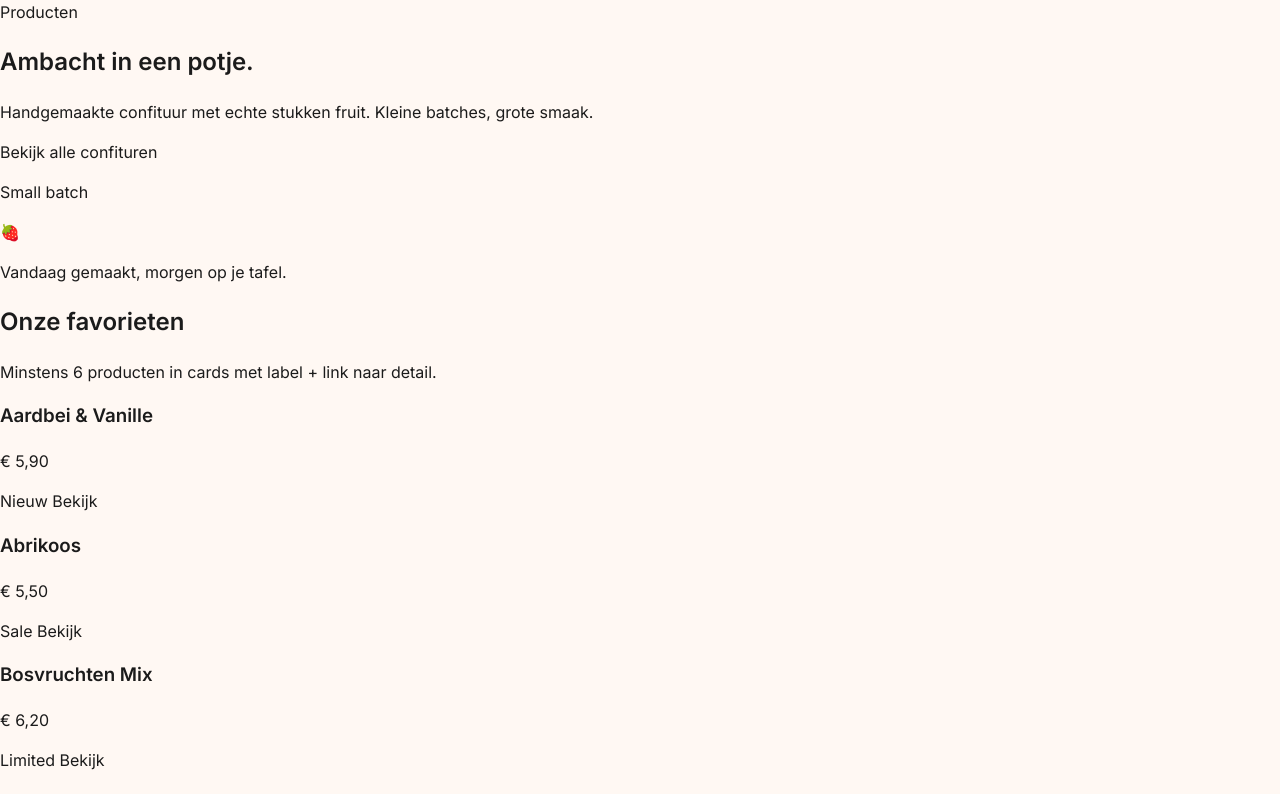
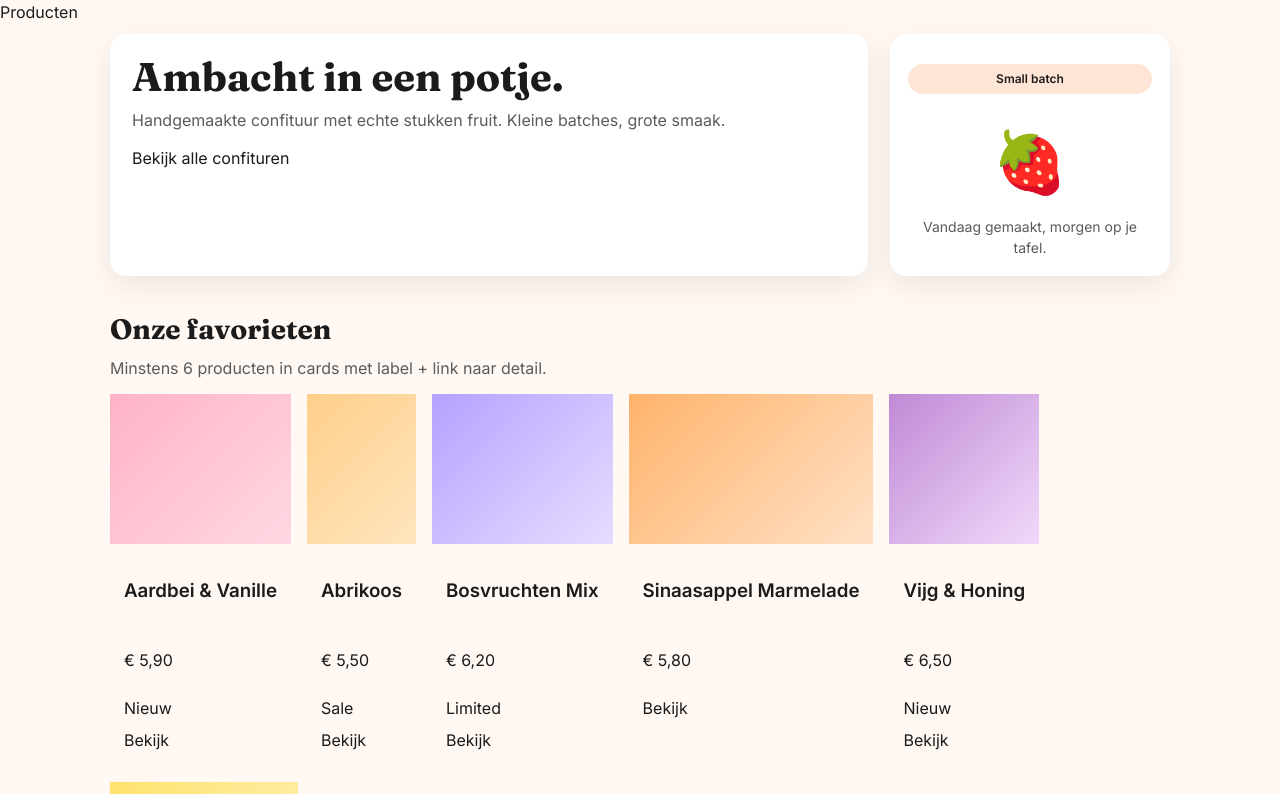
Before and after one commit to assjhr/ExamenProjectSW, a plain HTML site: page index.html in a window 1280 px wide. Shown: the top 794 px of the page. Drawn offline with Linux system fonts and the light colour scheme.

Commit message:
html van voorpagina werd afgerond en bezig met de css

```diff
--- a/css/main.css
+++ b/css/main.css
@@ -25,3 +25,133 @@ body{
 
 a{ color: inherit; text-decoration: none; }
 a:hover{ text-decoration: underline; }
+
+.site-header{
+  max-width: var(--max);
+  margin: 0 auto;
+  padding: 18px 20px;
+  display: flex;
+  justify-content: space-between;
+  align-items: center;
+}
+
+.logo{
+  font-family: var(--font-title);
+  font-weight: 700;
+  font-size: 20px;
+  letter-spacing: 0.2px;
+}
+
+.hero{
+  max-width: var(--max);
+  margin: 0 auto;
+  padding: 10px 20px 22px;
+  display: flex;
+  gap: 22px;
+  align-items: stretch;
+}
+
+.hero__text{
+  flex: 1;
+  background: var(--surface);
+  border-radius: var(--radius);
+  box-shadow: var(--shadow);
+  padding: 22px;
+}
+
+.hero__text h1{
+  font-family: var(--font-title);
+  font-size: 40px;
+  line-height: 1.05;
+  margin: 0 0 10px;
+}
+
+.hero__text p{
+  margin: 0 0 14px;
+  color: var(--muted);
+}
+
+.hero__card{
+  width: 280px;
+  background: #fff;
+  border-radius: var(--radius);
+  box-shadow: var(--shadow);
+  padding: 18px;
+  display: flex;
+  flex-direction: column;
+  justify-content: space-between;
+  text-align: center;
+}
+
+.hero__badge{
+  display: inline-block;
+  font-weight: 600;
+  font-size: 12px;
+  padding: 6px 10px;
+  border-radius: 999px;
+  background: #ffe5d6;
+}
+
+.hero__big{
+  font-size: 60px;
+  margin: 10px 0;
+}
+
+.hero__small{
+  margin: 0;
+  color: var(--muted);
+  font-size: 14px;
+}
+
+.section{
+  max-width: var(--max);
+  margin: 0 auto;
+  padding: 10px 20px 26px;
+}
+
+.section__title h2{
+  font-family: var(--font-title);
+  margin: 0 0 6px;
+  font-size: 28px;
+}
+
+.section__title p{
+  margin: 0 0 14px;
+  color: var(--muted);
+}
+
+.product-grid{
+  display: flex;
+  flex-wrap: wrap;
+  gap: var(--gap);
+}
+
+card{
+  width: 250px;
+  background: var(--surface);
+  border-radius: var(--radius);
+  box-shadow: var(--shadow);
+  overflow: hidden;
+  display: flex;
+  flex-direction: column;
+}
+
+
+.card__media{
+  height: 150px;
+  background: linear-gradient(135deg, #ffb3c7, #ffd7e2);
+}
+
+.card__media--apricot{ background: linear-gradient(135deg, #ffcf8a, #ffe5be); }
+.card__media--berry{ background: linear-gradient(135deg, #b6a1ff, #e6ddff); }
+.card__media--orange{ background: linear-gradient(135deg, #ffb36b, #ffe1c6); }
+.card__media--fig{ background: linear-gradient(135deg, #c08ad6, #f0d9fa); }
+.card__media--lemon{ background: linear-gradient(135deg, #ffe26d, #fff3c4); }
+
+.card__body{
+  padding: 14px;
+  display: flex;
+  flex-direction: column;
+  gap: 8px;
+
+}
--- a/index.html
+++ b/index.html
@@ -14,8 +14,7 @@
         rel="stylesheet">
 
     <link rel="stylesheet" href="css/main.css" />
-
-
+    <link rel="icon" href="img-confituurco/potclair.png">
 
 </head>
 
```
Also changed, not shown: 3 other files.
